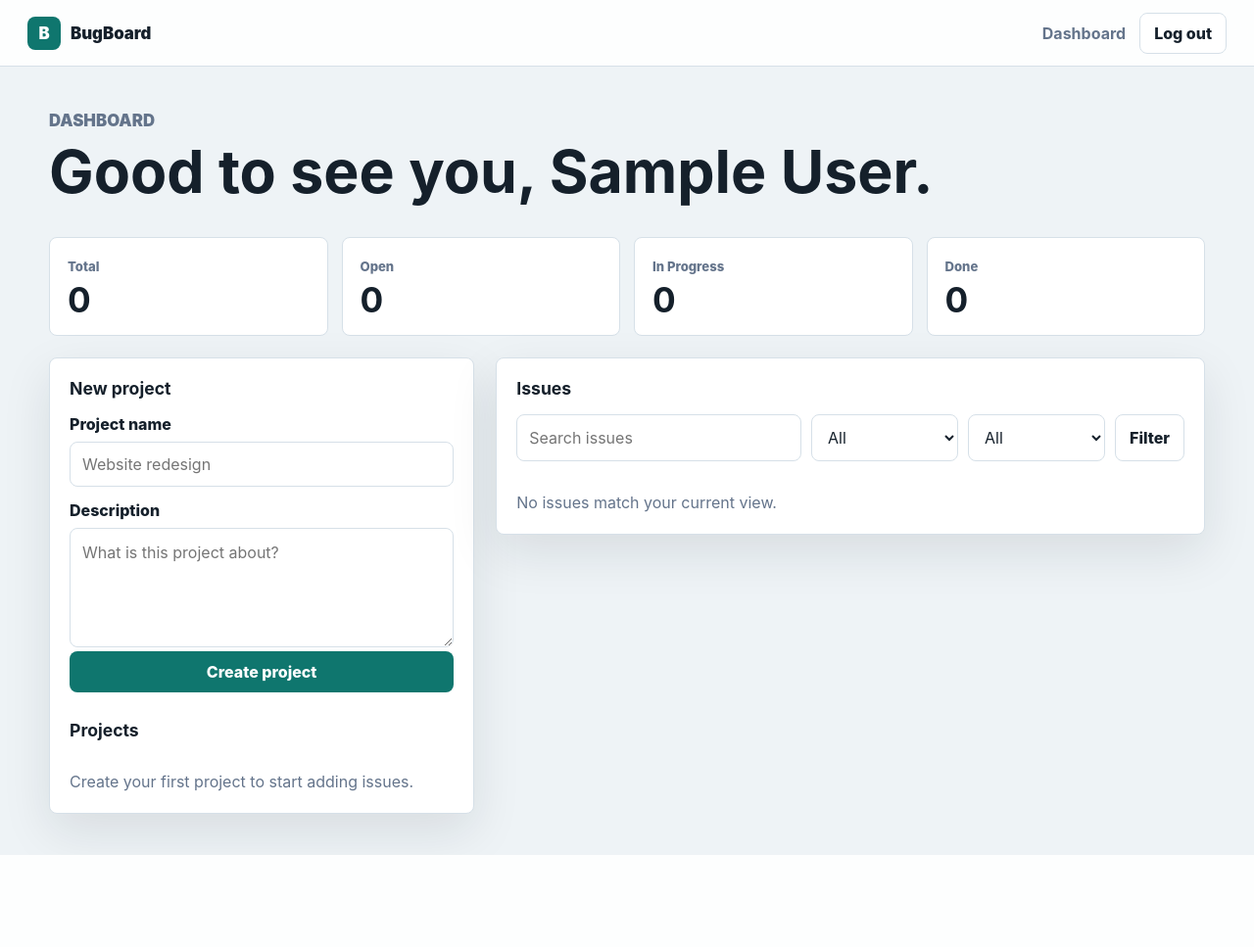
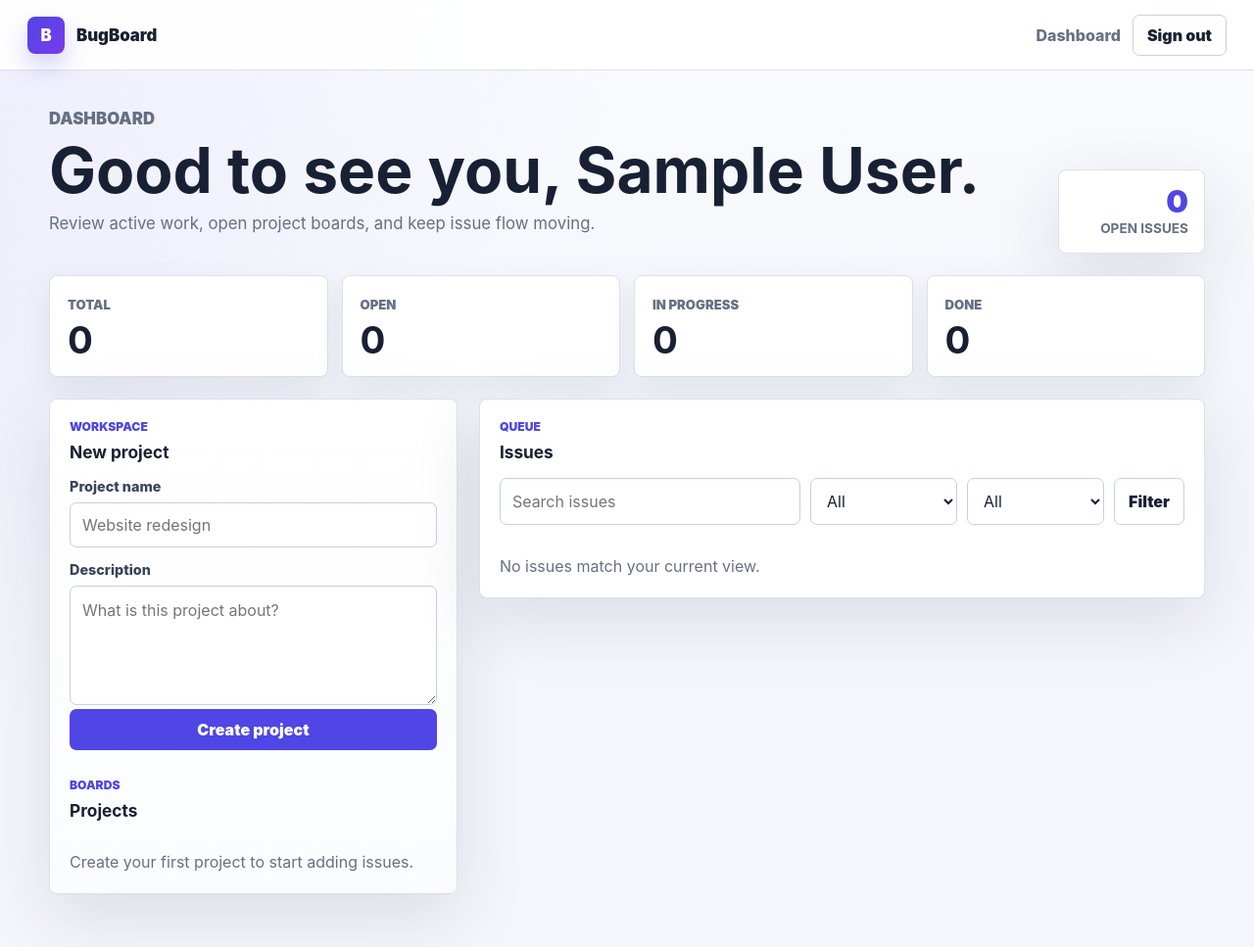
Before and after one commit to jxyf99/bugboard, a Flask app: page /dashboard in a window 1280 px wide. Shown: the whole page at 98% size. Before the commit the page ends 873 px from the top, so only its background shows below. Run offline with Flask 3, Linux system fonts and the light colour scheme; the visitor is signed in with stand-in values (Sample User, id 1); data comes from the database, SQL or seed files in the repository; data that the repository does not hold is empty; some libraries are stand-ins or nearby versions.

Commit message:
Redesign BugBoard dashboard UI

```diff
--- a/static/styles.css
+++ b/static/styles.css
@@ -1,13 +1,16 @@
 :root {
   color-scheme: light;
-  --bg: #eef3f6;
+  --bg: #f4f6fb;
   --surface: #ffffff;
-  --surface-soft: #f7fafc;
-  --text: #15202b;
-  --muted: #64748b;
-  --border: #d6e0e8;
-  --accent: #0f766e;
-  --accent-dark: #115e59;
+  --surface-soft: #f8faff;
+  --surface-tint: #eef2ff;
+  --text: #182033;
+  --muted: #667085;
+  --border: #d9e0ef;
+  --border-strong: #c6d0e5;
+  --primary: #4f46e5;
+  --primary-dark: #3730a3;
+  --primary-soft: #e0e7ff;
   --danger: #dc2626;
   --danger-bg: #fee2e2;
   --warning: #b45309;
@@ -16,7 +19,7 @@
   --success-bg: #dcfce7;
   --info: #2563eb;
   --info-bg: #dbeafe;
-  --shadow: 0 18px 50px rgba(21, 32, 43, 0.1);
+  --shadow: 0 22px 70px rgba(32, 41, 68, 0.12);
 }
 
 * {
@@ -27,7 +30,9 @@ body {
   margin: 0;
   min-height: 100vh;
   font-family: Inter, ui-sans-serif, system-ui, -apple-system, BlinkMacSystemFont, "Segoe UI", sans-serif;
-  background: var(--bg);
+  background:
+    linear-gradient(135deg, rgba(79, 70, 229, 0.07), transparent 34%),
+    linear-gradient(180deg, #fbfcff 0, var(--bg) 340px);
   color: var(--text);
 }
 
@@ -51,11 +56,11 @@ textarea {
   align-items: center;
   justify-content: space-between;
   gap: 18px;
-  min-height: 68px;
+  min-height: 72px;
   border-bottom: 1px solid var(--border);
-  background: rgba(255, 255, 255, 0.88);
+  background: rgba(255, 255, 255, 0.9);
   padding: 0 28px;
-  backdrop-filter: blur(14px);
+  backdrop-filter: blur(16px);
 }
 
 .brand,
@@ -66,26 +71,27 @@ nav form {
 }
 
 .brand {
-  gap: 10px;
+  gap: 12px;
   font-size: 1.05rem;
-  font-weight: 900;
+  font-weight: 950;
 }
 
 .brand-mark {
   display: inline-grid;
   place-items: center;
-  width: 34px;
-  height: 34px;
+  width: 38px;
+  height: 38px;
   border-radius: 8px;
-  background: var(--accent);
+  background: linear-gradient(135deg, var(--primary), #7c3aed);
   color: #ffffff;
-  font-weight: 900;
+  font-weight: 950;
+  box-shadow: 0 12px 24px rgba(79, 70, 229, 0.24);
 }
 
 nav {
-  gap: 14px;
+  gap: 12px;
   color: var(--muted);
-  font-weight: 750;
+  font-weight: 800;
 }
 
 .hero,
@@ -98,17 +104,18 @@ nav {
 .hero {
   display: grid;
   grid-template-columns: minmax(0, 1.05fr) minmax(340px, 0.95fr);
-  gap: 32px;
+  gap: 34px;
   align-items: center;
-  min-height: calc(100vh - 68px);
+  min-height: calc(100vh - 72px);
   padding: 54px 0;
 }
 
-.eyebrow {
-  margin: 0 0 10px;
-  color: var(--accent-dark);
-  font-size: 0.78rem;
-  font-weight: 900;
+.eyebrow,
+.panel-kicker {
+  margin: 0 0 8px;
+  color: var(--primary);
+  font-size: 0.76rem;
+  font-weight: 950;
   letter-spacing: 0;
   text-transform: uppercase;
 }
@@ -121,14 +128,14 @@ p {
 
 h1 {
   margin-bottom: 14px;
-  font-size: clamp(2.4rem, 6vw, 5rem);
+  font-size: clamp(2.45rem, 6vw, 5rem);
   line-height: 0.98;
   letter-spacing: 0;
 }
 
 h2 {
-  margin-bottom: 16px;
-  font-size: 1.1rem;
+  margin: 0;
+  font-size: 1.08rem;
 }
 
 .hero-copy p:not(.eyebrow),
@@ -136,7 +143,7 @@ h2 {
   max-width: 680px;
   color: var(--muted);
   font-size: 1.05rem;
-  line-height: 1.55;
+  line-height: 1.58;
 }
 
 .hero-actions,
@@ -156,35 +163,35 @@ h2 {
   align-items: center;
   justify-content: center;
   min-height: 42px;
-  border-radius: 8px;
+  border-radius: 7px;
   padding: 0 14px;
   border: 1px solid transparent;
   cursor: pointer;
-  font-weight: 850;
+  font-weight: 900;
 }
 
 .primary-button,
 .nav-button {
-  background: var(--accent);
+  background: var(--primary);
   color: #ffffff;
 }
 
 .primary-button:hover,
 .nav-button:hover {
-  background: var(--accent-dark);
+  background: var(--primary-dark);
 }
 
 .secondary-button,
 .ghost-button {
-  border-color: var(--border);
+  border-color: var(--border-strong);
   background: var(--surface);
   color: var(--text);
 }
 
 .secondary-button:hover,
 .ghost-button:hover {
-  border-color: var(--accent);
-  color: var(--accent);
+  border-color: var(--primary);
+  color: var(--primary);
 }
 
 .danger-button {
@@ -313,15 +337,17 @@ h2 {
 label {
   display: block;
   margin: 14px 0 8px;
-  font-weight: 800;
+  color: #38445a;
+  font-size: 0.9rem;
+  font-weight: 850;
 }
 
 input,
 select,
 textarea {
   width: 100%;
-  border: 1px solid var(--border);
-  border-radius: 8px;
+  border: 1px solid var(--border-strong);
+  border-radius: 7px;
   background: #ffffff;
   color: var(--text);
   outline: none;
@@ -359,7 +385,7 @@ textarea:focus {
 }
 
 .page-shell {
-  padding: 42px 0;
+  padding: 36px 0 54px;
 }
 
 .page-heading {
@@ -371,7 +397,32 @@ textarea:focus {
 }
 
 .page-heading h1 {
-  font-size: clamp(2rem, 5vw, 3.8rem);
+  margin-bottom: 10px;
+  font-size: clamp(2.2rem, 5vw, 4.3rem);
+}
+
+.heading-chip {
+  min-width: 150px;
+  border: 1px solid var(--border);
+  border-radius: 8px;
+  background: var(--surface);
+  box-shadow: var(--shadow);
+  padding: 16px;
+  text-align: right;
+}
+
+.heading-chip span {
+  display: block;
+  color: var(--primary);
+  font-size: 2rem;
+  font-weight: 950;
+  line-height: 1;
+}
+
+.heading-chip strong {
+  color: var(--muted);
+  font-size: 0.85rem;
+  text-transform: uppercase;
 }
 
 .stats-grid {
@@ -386,30 +437,36 @@ textarea:focus {
   border-radius: 8px;
   background: var(--surface);
   padding: 18px;
+  box-shadow: 0 12px 32px rgba(32, 41, 68, 0.07);
 }
 
 .stat-card span {
   color: var(--muted);
   font-size: 0.82rem;
-  font-weight: 850;
+  font-weight: 900;
+  text-transform: uppercase;
 }
 
 .stat-card strong {
   display: block;
   margin-top: 8px;
-  font-size: 2.2rem;
+  font-size: 2.4rem;
   line-height: 1;
 }
 
 .workspace-grid {
   display: grid;
-  grid-template-columns: minmax(280px, 0.75fr) minmax(0, 1.25fr);
+  grid-template-columns: minmax(280px, 0.72fr) minmax(0, 1.28fr);
   gap: 22px;
   align-items: start;
 }
 
 .panel {
   padding: 20px;
+}
+
+.sidebar-panel {
+  background: linear-gradient(180deg, #ffffff, #fbfcff);
 }
 
 .section-gap {
@@ -421,6 +478,7 @@ textarea:focus {
   align-items: center;
   justify-content: space-between;
   gap: 14px;
+  margin-bottom: 16px;
 }
 
 .project-list,
--- a/templates/base.html
+++ b/templates/base.html
@@ -4,7 +4,7 @@
     <meta charset="utf-8">
     <meta name="viewport" content="width=device-width, initial-scale=1">
     <title>{% block title %}BugBoard{% endblock %}</title>
-    <link rel="stylesheet" href="{{ url_for('static', filename='styles.css') }}">
+    <link rel="stylesheet" href="{{ url_for('static', filename='styles.css') }}?v=2">
   </head>
   <body>
     <header class="topbar">
@@ -17,7 +17,7 @@
         {% if g.user %}
           <a href="{{ url_for('dashboard') }}">Dashboard</a>
           <form method="post" action="{{ url_for('logout') }}">
-            <button class="ghost-button" type="submit">Log out</button>
+            <button class="ghost-button" type="submit">Sign out</button>
           </form>
         {% else %}
           <a href="{{ url_for('login') }}">Log in</a>
--- a/templates/dashboard.html
+++ b/templates/dashboard.html
@@ -4,10 +4,15 @@
 
 {% block content %}
   <section class="page-shell">
-    <div class="page-heading">
+    <div class="page-heading dashboard-heading">
       <div>
         <p class="eyebrow">Dashboard</p>
         <h1>Good to see you, {{ g.user.name }}.</h1>
+        <p>Review active work, open project boards, and keep issue flow moving.</p>
+      </div>
+      <div class="heading-chip">
+        <span>{{ counts.open }}</span>
+        <strong>open issues</strong>
       </div>
     </div>
 
@@ -31,8 +36,13 @@
     </section>
 
     <section class="workspace-grid">
-      <aside class="panel">
-        <h2>New project</h2>
+      <aside class="panel sidebar-panel">
+        <div class="section-title">
+          <div>
+            <p class="panel-kicker">Workspace</p>
+            <h2>New project</h2>
+          </div>
+        </div>
         <form method="post" action="{{ url_for('create_project') }}">
           <label for="name">Project name</label>
           <input id="name" name="name" placeholder="Website redesign" required>
@@ -43,7 +53,12 @@
           <button class="primary-button full-width" type="submit">Create project</button>
         </form>
 
-        <h2 class="section-gap">Projects</h2>
+        <div class="section-title section-gap">
+          <div>
+            <p class="panel-kicker">Boards</p>
+            <h2>Projects</h2>
+          </div>
+        </div>
         <div class="project-list">
           {% for project in projects %}
             <a class="project-card" href="{{ url_for('project_detail', project_id=project.id) }}">
@@ -58,7 +73,10 @@
 
       <section class="panel">
         <div class="section-title">
-          <h2>Issues</h2>
+          <div>
+            <p class="panel-kicker">Queue</p>
+            <h2>Issues</h2>
+          </div>
         </div>
 
         <form class="filters" method="get" action="{{ url_for('dashboard') }}">
```
Also changed, not shown: other parts of static/styles.css (+48 -16 lines), templates/project.html (+7 -1 lines).
